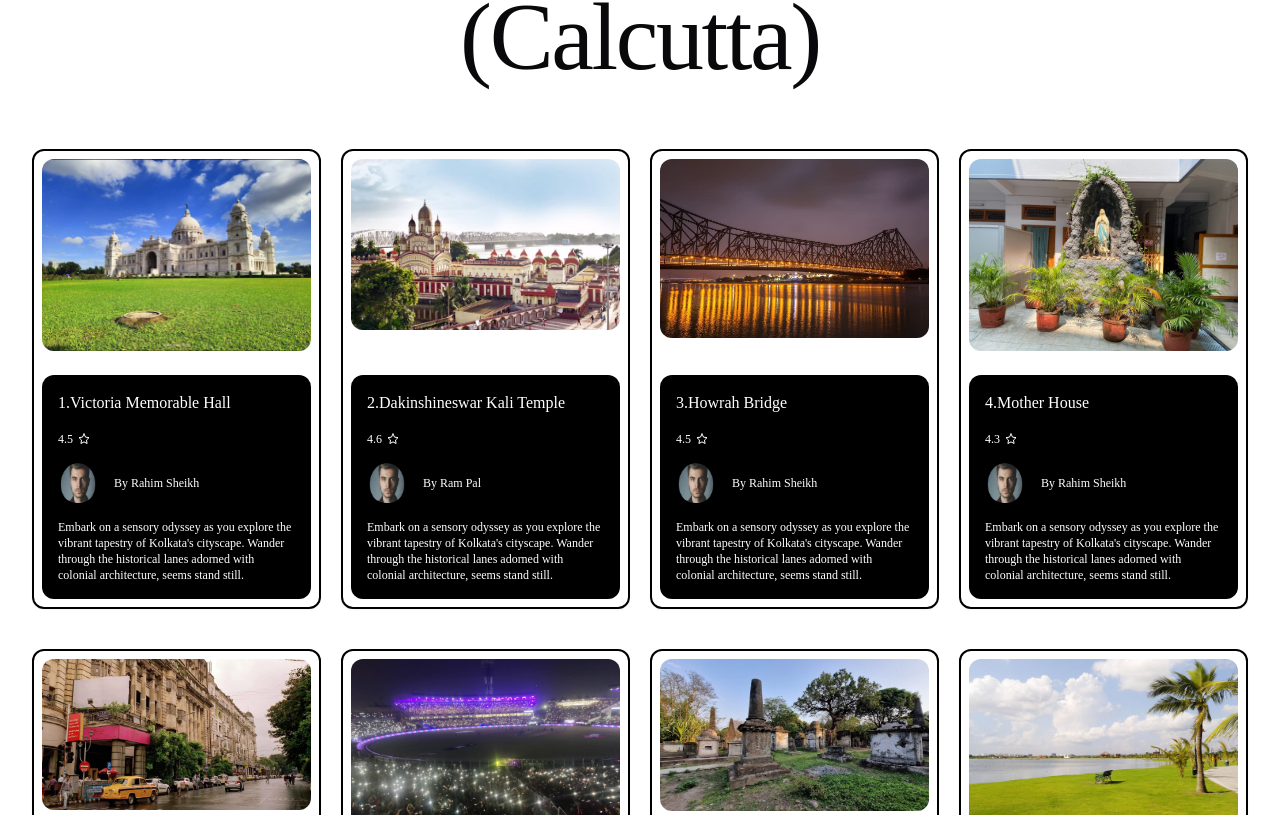
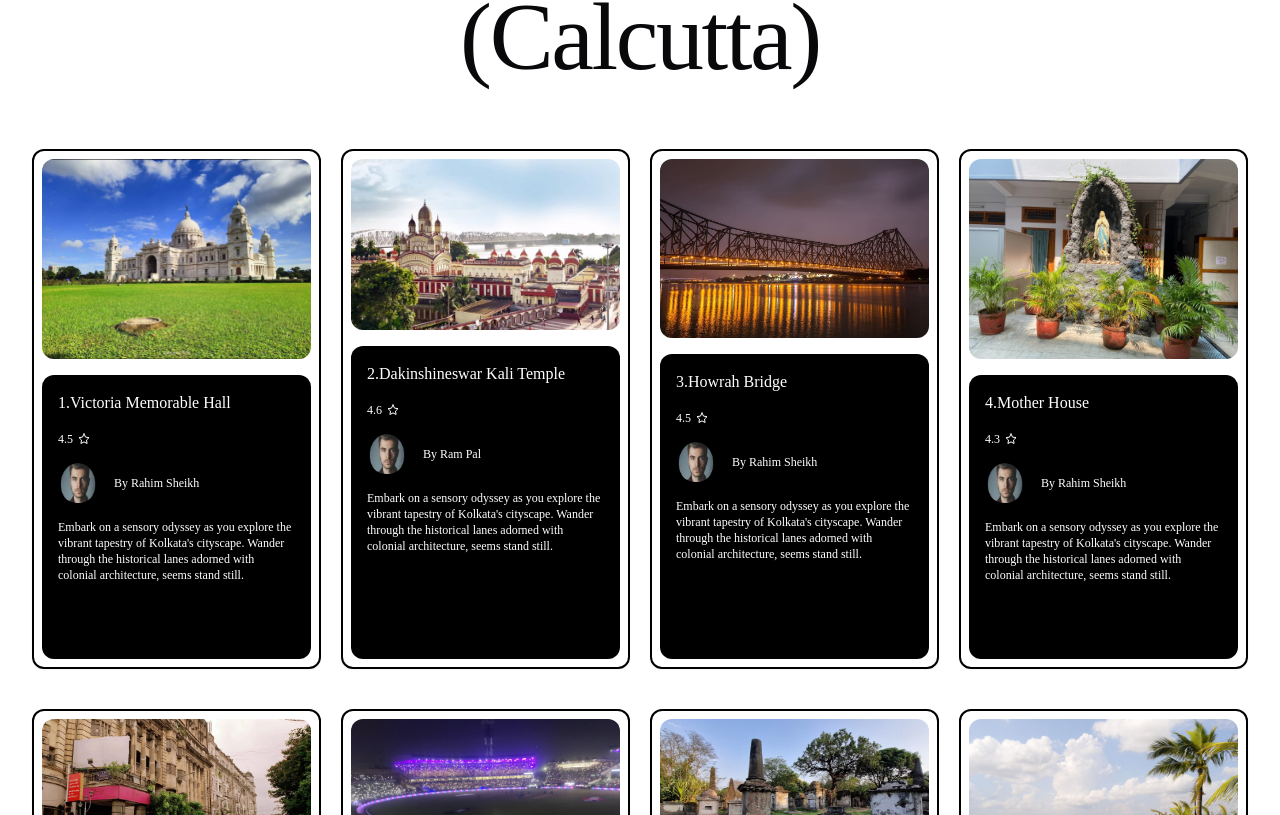
Before and after one commit to Siddhartha097/hotel, a React (Vite) app: page /explore in a window 1280 px wide. Shown: the part 1145-1960 px from the top of the page. Built offline with nearby package versions, Linux system fonts and the light colour scheme.

Commit message:
first commit

```diff
--- a/src/components/ExploreCard.tsx
+++ b/src/components/ExploreCard.tsx
@@ -24,11 +24,11 @@ const ExploreCard: React.FC<ExploreCardProps> = ({
   className,
 }) => {
   return (
-    <Card className={cn("p-2 flex flex-col items-center justify-center gap-4", className)}>
-      <CardHeader className="h-[24vh]">
+    <Card className={cn("p-2 flex flex-col items-center justify-center gap-2 h-[65vh]", className)}>
+      <CardHeader className="h-[25vh]">
         <img className="rounded-lg overflow-hidden" src={headerImage} alt="cardImg" />
       </CardHeader>
-      <CardContent className="bg-black rounded-lg text-white inria p-4 space-y-4">
+      <CardContent className="bg-black rounded-lg text-white inria p-4 space-y-4 h-full">
         <h1 className="text">{title}</h1>
         <div className="space-y-4">
           <p className="text-xs flex items-center gap-[5px]">{rating} <StarIcon size={12} /></p>
```
